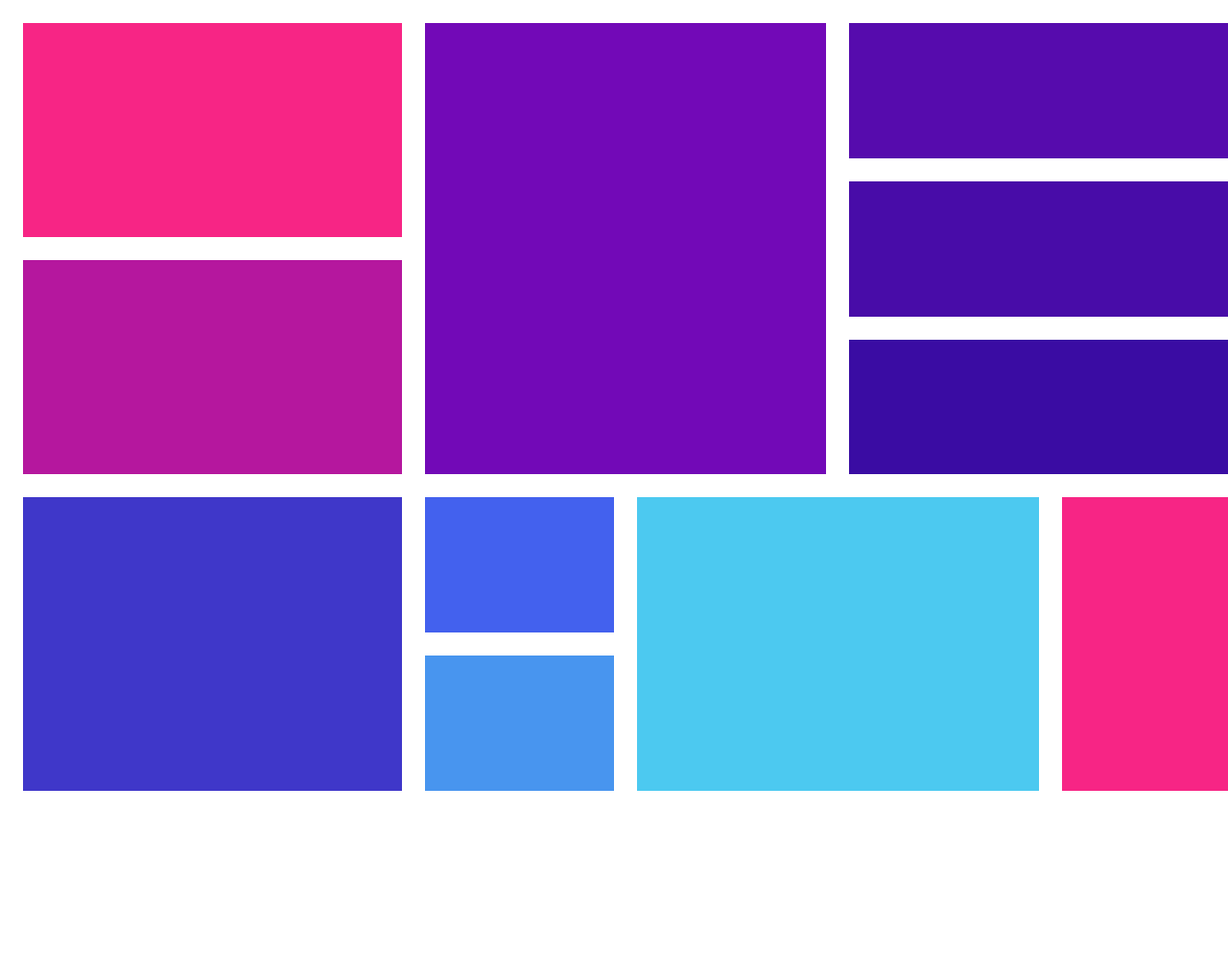
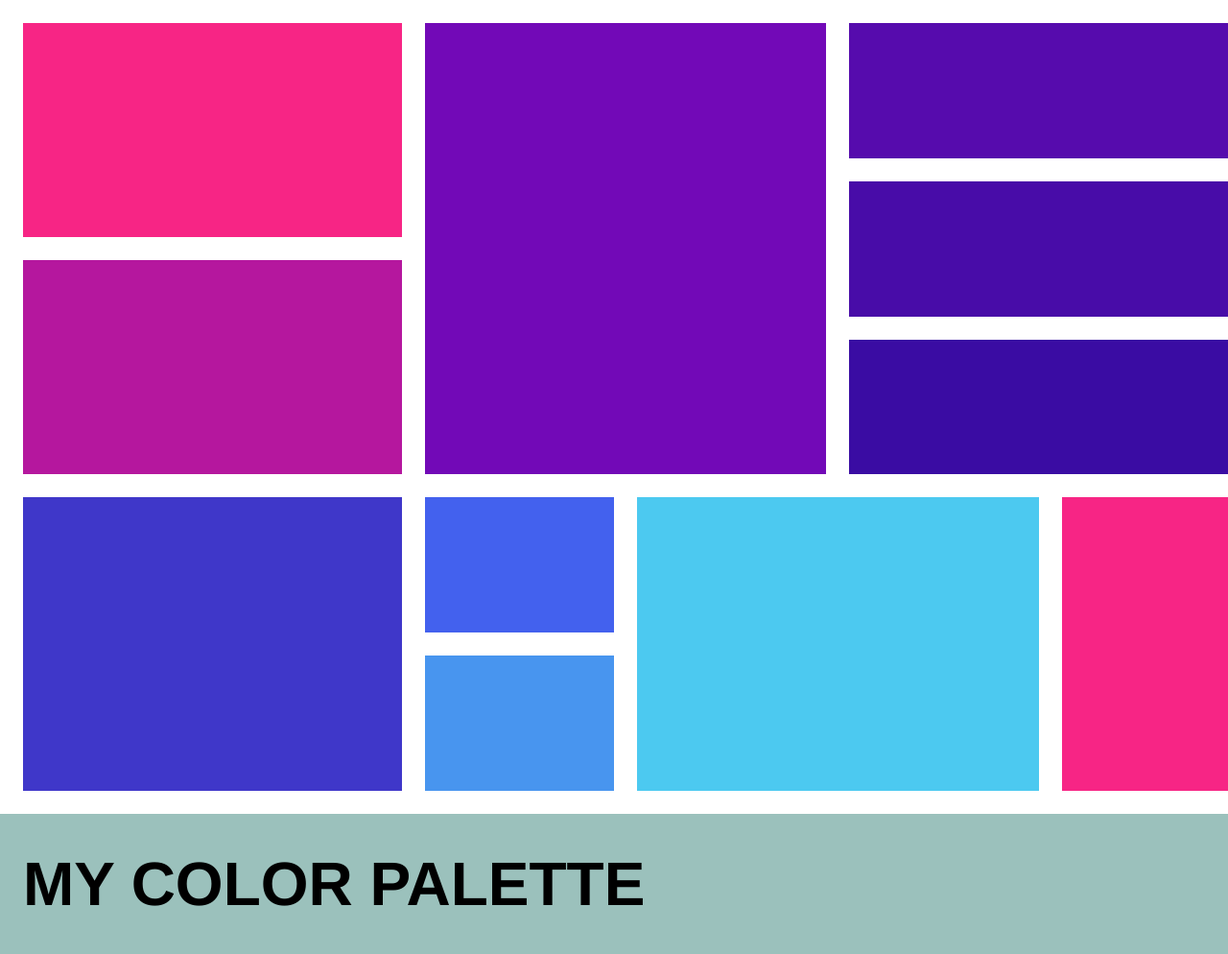
Before and after one commit to agorbacheva-y/css-grid, a plain HTML site: page index.html in a window 1280 px wide. Shown: the top 994 px of the page at 96% size. Before the commit the page ends 848 px from the top, so only its background shows below. Drawn offline with Linux system fonts and the light colour scheme.

Commit message:
add text on bottom

```diff
--- a/index.html
+++ b/index.html
@@ -25,5 +25,10 @@
         <div class="item ten"></div>
         <div class="item eleven"></div>
     </div>
+
+    <!-- text -->
+    <div class="text">
+        <h1>my color palette</h1>
+    </div>
 </body>
 </html>
--- a/styles/index.css
+++ b/styles/index.css
@@ -73,3 +73,25 @@
     grid-area: 7/5/11/6;
     background-color: #f72585;
 }
+
+/* TEXT */
+.text {
+
+    background-color: #9BC1BC;
+    display: flex;
+    max-width: 100%;
+    height: 146px;
+    align-items: center;
+    margin-bottom: 0;
+}
+
+h1 {
+    font-family: 'Helvetica Neue';
+    font-style: normal;
+    font-weight: 700;
+    font-size: 64px;
+    line-height: 78px;
+    text-transform: uppercase;
+    color: #000000;
+    margin-left: 24px;
+}
```
